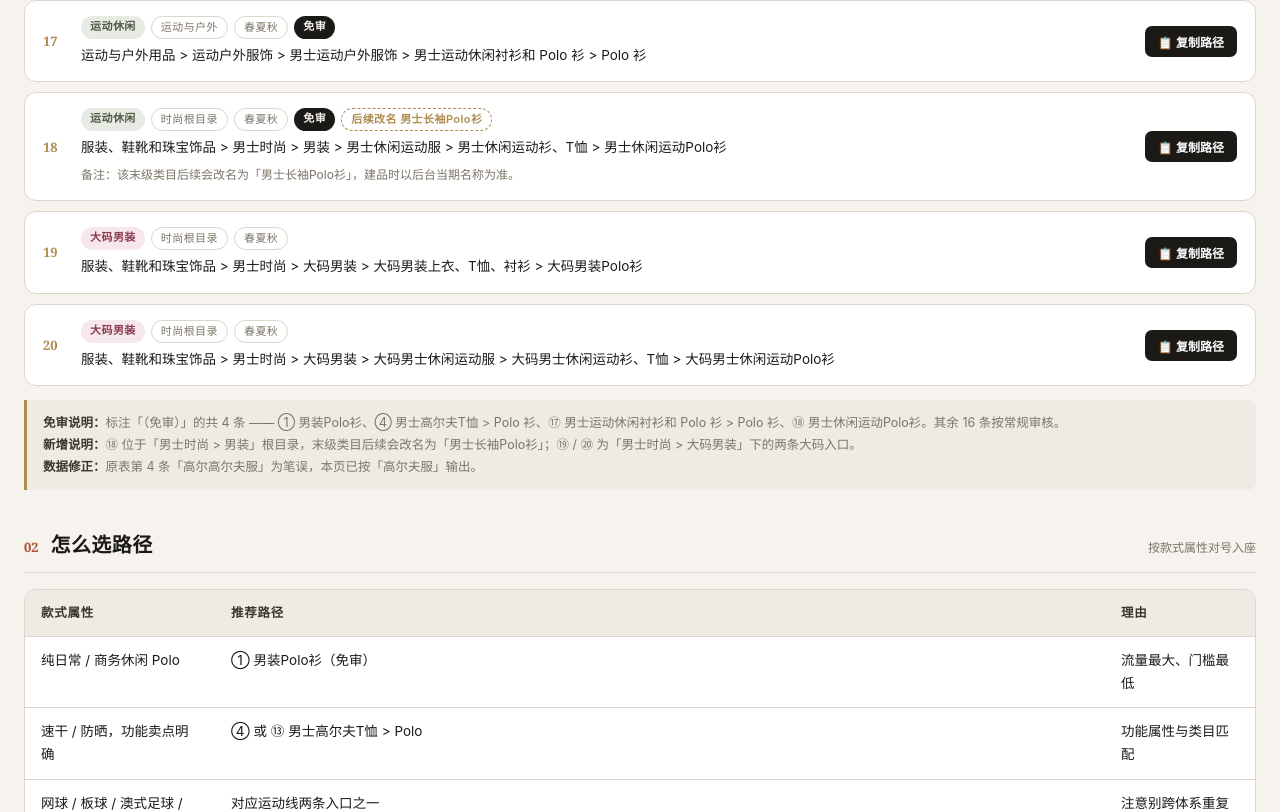
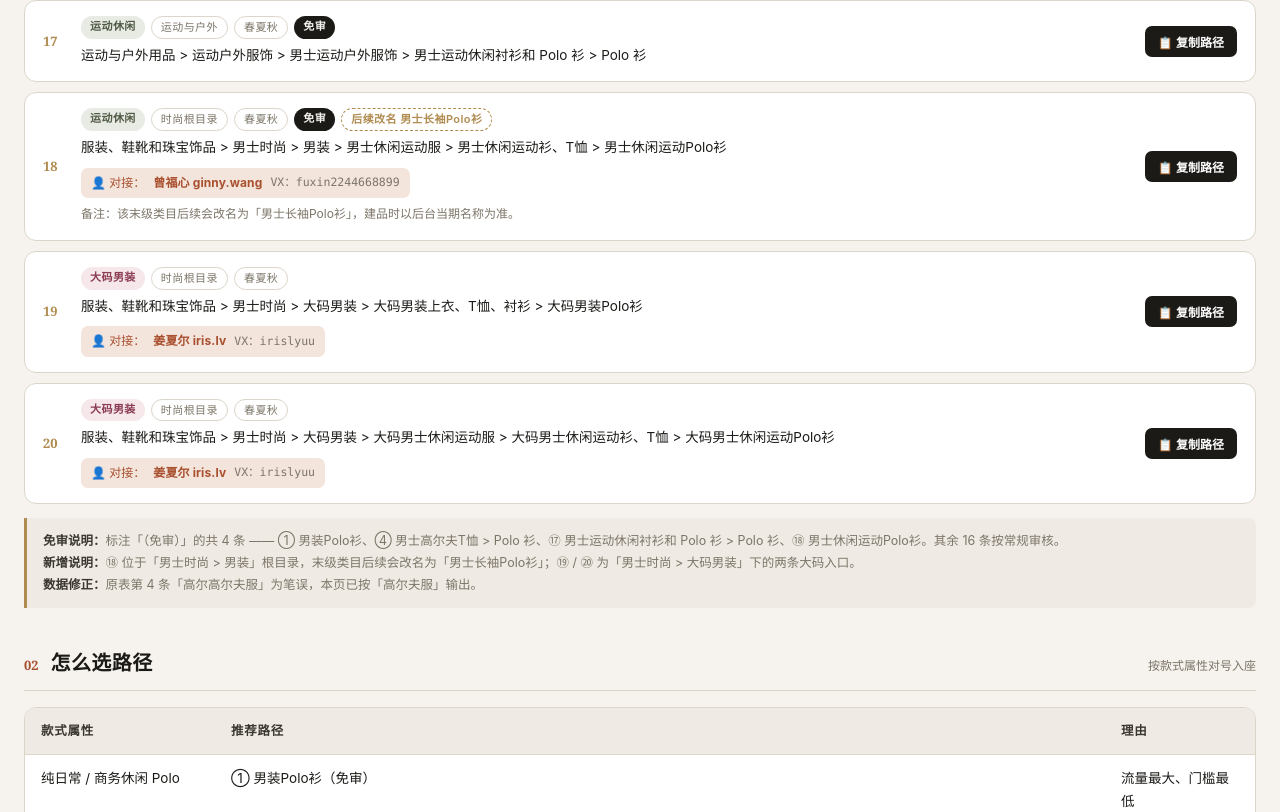
Before and after one commit to yunsuiyue48-crypto/yunsuiyue-men-tool-, a plain HTML site: page category-guide.html in a window 1280 px wide. Shown: the part 1917-2729 px from the top of the page. Drawn offline with Linux system fonts and the light colour scheme.

Commit message:
Add files via upload

```diff
--- a/category-guide.html
+++ b/category-guide.html
@@ -25,7 +25,7 @@
 <div class="page-head"><div class="in">
   <div class="kicker">Listing Paths / 云岁月对接清单</div>
   <h1 class="serif">POLO 衫 · 20 条对接路径</h1>
-  <p class="lead">全部路径来自「云岁月对接路径」清单，季节均为<b>春夏秋</b>，对接方均为<b>云岁月</b>。其中 <b>4 条免审</b>（男装Polo衫、男士高尔夫T恤 &gt; Polo 衫、男士运动休闲衬衫和 Polo 衫 &gt; Polo 衫、男士休闲运动Polo衫），另新增 <b>2 条大码男装</b>入口。点击右侧按钮可复制完整路径，直接粘贴到后台建品。</p>
+  <p class="lead">全部路径来自「云岁月对接路径」清单，季节均为<b>春夏秋</b>，对接方均为<b>云岁月</b>。其中 <b>4 条免审</b>（男装Polo衫、男士高尔夫T恤 &gt; Polo 衫、男士运动休闲衬衫和 Polo 衫 &gt; Polo 衫、男士休闲运动Polo衫），另新增 <b>2 条大码男装</b>入口；新增路径均已标注对应招商对接人及联系方式。点击右侧按钮可复制完整路径，直接粘贴到后台建品。</p>
 </div></div>
 
 <div class="container">
@@ -175,7 +175,8 @@
       <div class="path-main">
         <div class="path-meta"><span class="badge b-active">运动休闲</span><span class="badge b-season">时尚根目录</span><span class="badge b-season">春夏秋</span><span class="badge b-free">免审</span><span class="badge b-note">后续改名 男士长袖Polo衫</span></div>
         <div class="path-text">服装、鞋靴和珠宝饰品 &gt; 男士时尚 &gt; 男装 &gt; 男士休闲运动服 &gt; 男士休闲运动衫、T恤 &gt; 男士休闲运动Polo衫</div>
-<div class="path-sub">备注：该末级类目后续会改名为「男士长袖Polo衫」，建品时以后台当期名称为准。</div>
+        <div class="path-owner">👤 对接：<b>曾福心 ginny.wang</b><span class="vx">VX：fuxin2244668899</span></div>
+        <div class="path-sub">备注：该末级类目后续会改名为「男士长袖Polo衫」，建品时以后台当期名称为准。</div>
       </div>
       <button class="copy-btn" data-path="服装、鞋靴和珠宝饰品 &gt; 男士时尚 &gt; 男装 &gt; 男士休闲运动服 &gt; 男士休闲运动衫、T恤 &gt; 男士休闲运动Polo衫" onclick="copyPath(this, this.dataset.path)">📋 复制路径</button>
     </div>
@@ -184,7 +185,8 @@
       <div class="path-main">
         <div class="path-meta"><span class="badge b-plus">大码男装</span><span class="badge b-season">时尚根目录</span><span class="badge b-season">春夏秋</span></div>
         <div class="path-text">服装、鞋靴和珠宝饰品 &gt; 男士时尚 &gt; 大码男装 &gt; 大码男装上衣、T恤、衬衫 &gt; 大码男装Polo衫</div>
-      </div>
+        <div class="path-owner">👤 对接：<b>姜夏尔 iris.lv</b><span class="vx">VX：irislyuu</span></div>
+              </div>
       <button class="copy-btn" data-path="服装、鞋靴和珠宝饰品 &gt; 男士时尚 &gt; 大码男装 &gt; 大码男装上衣、T恤、衬衫 &gt; 大码男装Polo衫" onclick="copyPath(this, this.dataset.path)">📋 复制路径</button>
     </div>
     <div class="path-card" data-cat="大码男装" data-free="0">
@@ -192,7 +194,8 @@
       <div class="path-main">
         <div class="path-meta"><span class="badge b-plus">大码男装</span><span class="badge b-season">时尚根目录</span><span class="badge b-season">春夏秋</span></div>
         <div class="path-text">服装、鞋靴和珠宝饰品 &gt; 男士时尚 &gt; 大码男装 &gt; 大码男士休闲运动服 &gt; 大码男士休闲运动衫、T恤 &gt; 大码男士休闲运动Polo衫</div>
-      </div>
+        <div class="path-owner">👤 对接：<b>姜夏尔 iris.lv</b><span class="vx">VX：irislyuu</span></div>
+              </div>
       <button class="copy-btn" data-path="服装、鞋靴和珠宝饰品 &gt; 男士时尚 &gt; 大码男装 &gt; 大码男士休闲运动服 &gt; 大码男士休闲运动衫、T恤 &gt; 大码男士休闲运动Polo衫" onclick="copyPath(this, this.dataset.path)">📋 复制路径</button>
     </div>
     </div>
--- a/style.css
+++ b/style.css
@@ -197,3 +197,12 @@ tr:last-child td{border-bottom:none}
 .b-plus{background:#F6E7EA;color:#8A3B52}
 .b-note{background:transparent;color:var(--gold);border:1px dashed var(--gold);font-weight:600}
 .path-sub{font-size:12px;color:var(--muted);margin-top:6px;line-height:1.7}
+
+/* ---------- 路径对接人标注（类目指引） ---------- */
+.path-owner{display:flex;flex-wrap:wrap;align-items:center;gap:8px;margin-top:9px;padding:5px 10px;
+  font-size:12px;color:var(--rust);background:var(--rust-soft);border-radius:7px;line-height:1.7;width:fit-content}
+.path-owner b{font-weight:700;letter-spacing:.01em}
+.path-owner .vx{color:var(--muted);font-family:ui-monospace,SFMono-Regular,Menlo,Consolas,monospace;font-size:11.5px}
+
+/* ---------- 首页速览表的对接人小注 ---------- */
+.owner-inline{display:inline-block;margin-top:4px;font-size:11.5px;color:var(--rust);letter-spacing:.02em}
```
Also changed, not shown: index.html (+2 -2 lines), 1 other file.
